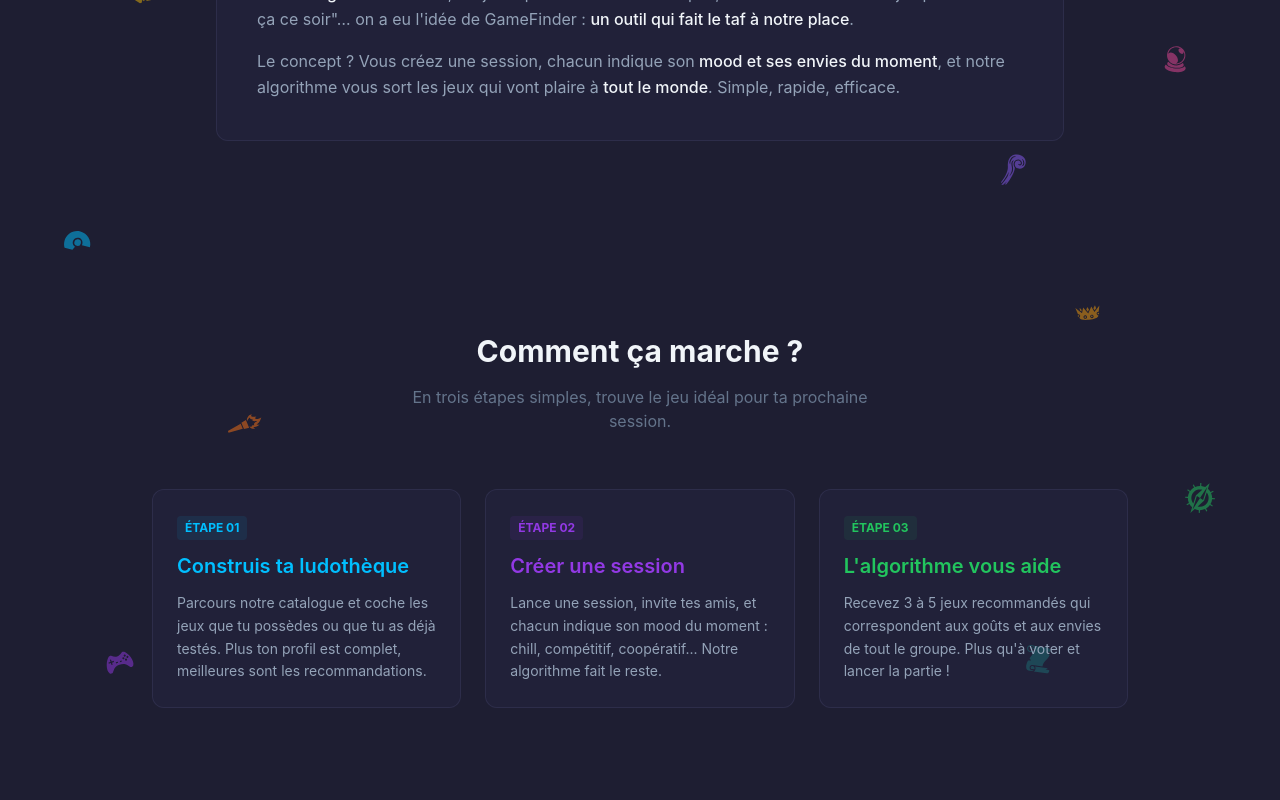
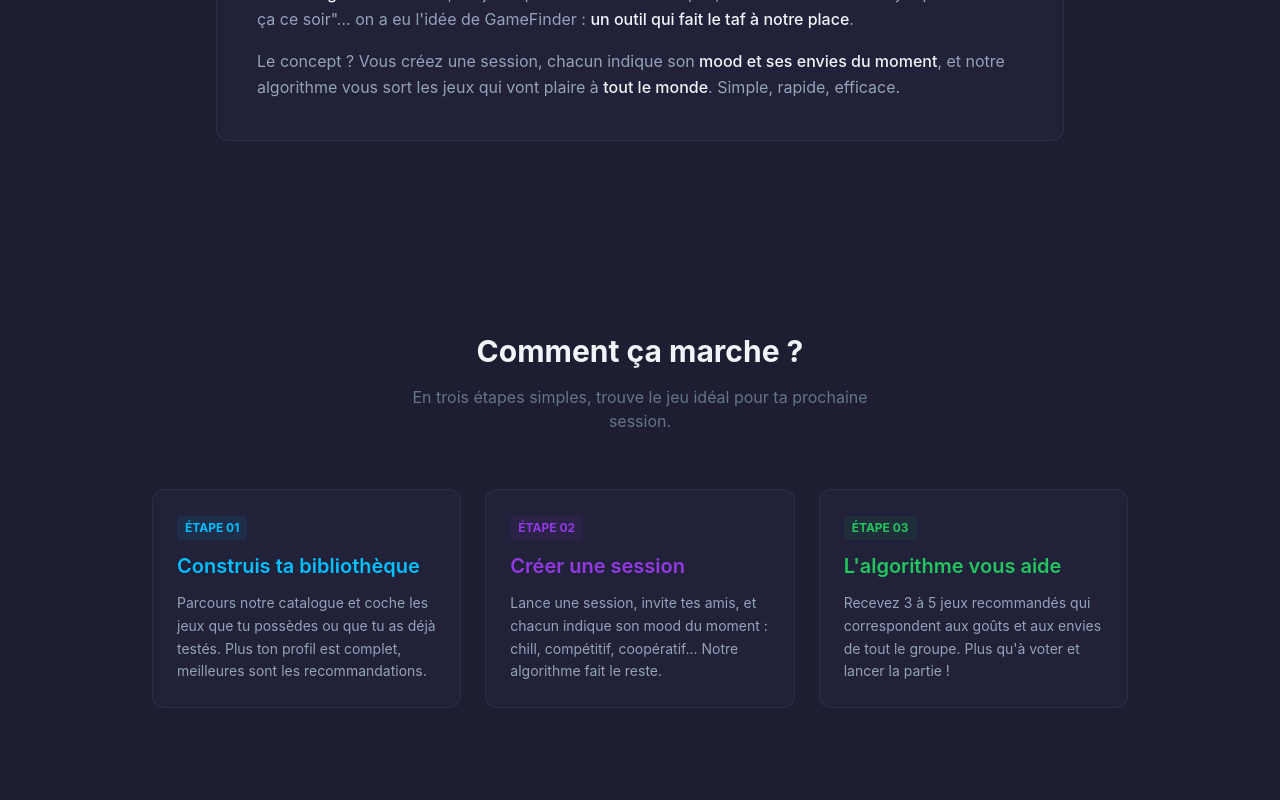
Before and after one commit to gaesteve42/ft-transcendence, a React (Vite) app in the folder frontend/: page / in a window 1280 px wide. Shown: the part 792-1592 px from the top of the page. Built offline with nearby package versions, Linux system fonts and the light colour scheme.

Commit message:
remove icons in homepage

```diff
--- a/frontend/src/pages/Home.tsx
+++ b/frontend/src/pages/Home.tsx
@@ -1,57 +1,8 @@
 import Button from '../components/ui/Button'
-import {
-	GiBroadsword, GiCrossbow, GiDragonHead, GiMountainRoad,
-	GiShield, GiCastle, GiCrossedSwords, GiSkullCrossedBones,
-	GiTreasureMap, GiCrystalBall, GiWizardStaff, GiHelmet,
-	GiCrown, GiTorch, GiCompass, GiScrollUnfurled,
-	GiGamepad, GiAxeSword, GiSwordInStone,
-} from 'react-icons/gi'
-import type { IconType } from 'react-icons' //react_icons sert uniquement ici pour l'instant, on peut avoir des icons plutôt cools qui correspondent au site
-
-const BACKGROUND_ICONS: { Icon: IconType; color: string; top: string; left?: string; right?: string; rotate: number; size: number }[] = [
-	{ Icon: GiBroadsword, color: '#ef4444', top: '3%', left: '7%', rotate: -20, size: 32 },
-	{ Icon: GiCrossbow, color: '#f59e0b', top: '6%', right: '9%', rotate: 15, size: 28 },
-	{ Icon: GiDragonHead, color: '#9239e4', top: '5%', left: '21%', rotate: -5, size: 34 },
-	{ Icon: GiMountainRoad, color: '#22c55e', top: '12%', left: '77%', rotate: 8, size: 30 },
-	{ Icon: GiShield, color: '#3b82f6', top: '16%', left: '14%', rotate: -12, size: 26 },
-	{ Icon: GiCastle, color: '#a855f7', top: '20%', right: '6%', rotate: 10, size: 34 },
-	{ Icon: GiCrossedSwords, color: '#00bfff', top: '25%', left: '4%', rotate: 18, size: 30 },
-	{ Icon: GiSkullCrossedBones, color: '#dc2626', top: '33%', left: '82%', rotate: 12, size: 26 },
-	{ Icon: GiTreasureMap, color: '#eab308', top: '38%', left: '10%', rotate: -15, size: 32 },
-	{ Icon: GiCrystalBall, color: '#ec4899', top: '42%', right: '7%', rotate: 5, size: 28 },
-	{ Icon: GiWizardStaff, color: '#8b5cf6', top: '48%', left: '78%', rotate: -10, size: 30 },
-	{ Icon: GiHelmet, color: '#00bfff', top: '52%', left: '5%', rotate: 14, size: 28 },
-	{ Icon: GiCrown, color: '#f59e0b', top: '56%', right: '14%', rotate: -6, size: 26 },
-	{ Icon: GiTorch, color: '#f97316', top: '62%', left: '18%', rotate: 20, size: 30 },
-	{ Icon: GiCompass, color: '#22c55e', top: '66%', right: '5%', rotate: -12, size: 32 },
-	{ Icon: GiScrollUnfurled, color: '#14b8a6', top: '75%', left: '80%', rotate: 8, size: 28 },
-	{ Icon: GiGamepad, color: '#9239e4', top: '75%', left: '8%', rotate: -18, size: 34 },
-	{ Icon: GiAxeSword, color: '#ef4444', top: '88%', left: '13%', rotate: -8, size: 30 },
-	{ Icon: GiSwordInStone, color: '#3b82f6', top: '90%', right: '10%', rotate: 15, size: 32 },
-]
 
 function Home() {
 	return (
 		<div className="relative">
-			{/* Background gaming icons */}
-			<div className="absolute inset-0 overflow-hidden pointer-events-none">
-				{BACKGROUND_ICONS.map(({ Icon, color, top, left, right, rotate, size }, i) => (
-					<Icon
-						key={i}
-						className="absolute"
-						style={{
-							top,
-							left,
-							right,
-							transform: `rotate(${rotate}deg)`,
-							opacity: 0.5,
-							color,
-							fontSize: size,
-						}}
-					/>
-				))}
-			</div>
-
 			{/* App name Section */}
 			<section className="relative">
 				<div className="relative z-10 flex flex-col items-center justify-center text-center px-6 pt-28 pb-20">
@@ -122,7 +73,7 @@ function Home() {
 				<div className="grid md:grid-cols-3 gap-6">
 					<FeatureCard
 						step="01"
-						title="Construis ta ludothèque"
+						title="Construis ta bibliothèque"
 						description="Parcours notre catalogue et coche les jeux que tu possèdes ou que tu as déjà testés. Plus ton profil est complet, meilleures sont les recommandations."
 						color="#00bfff"
 					/>
```
